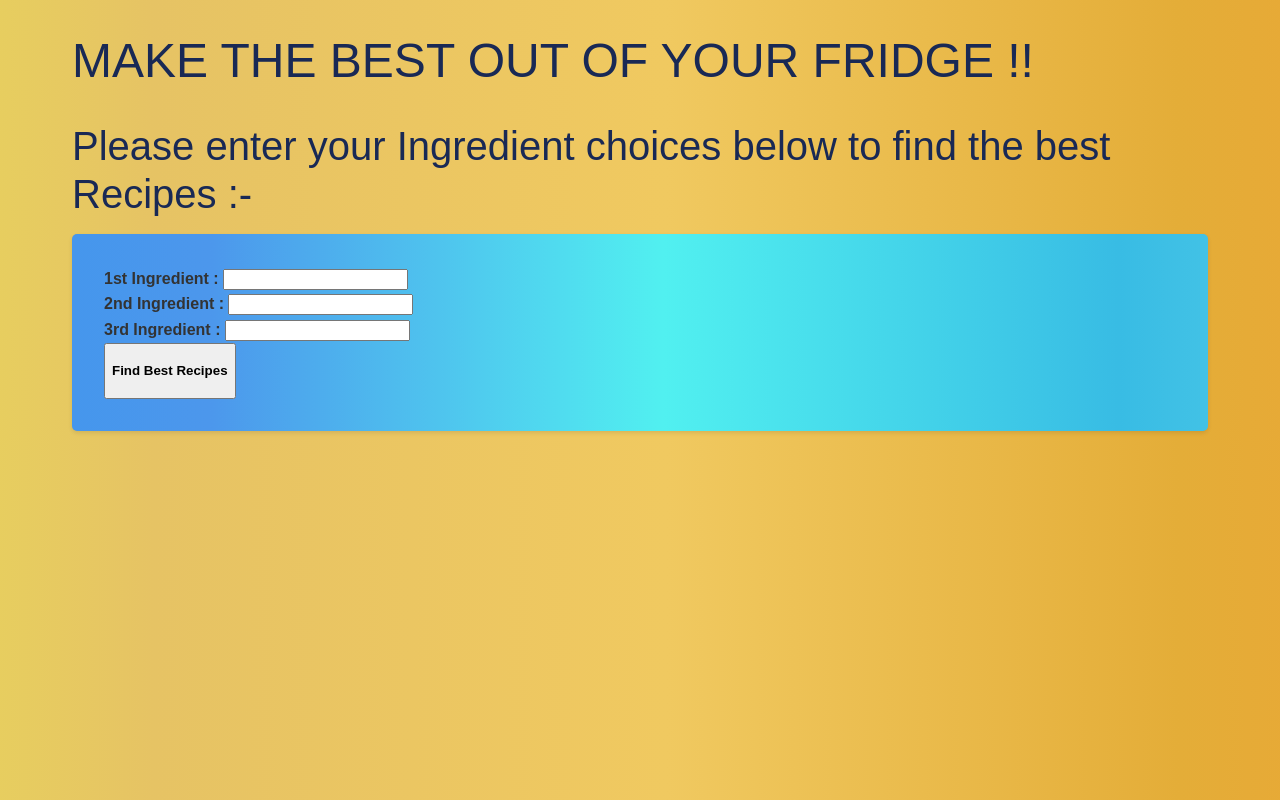
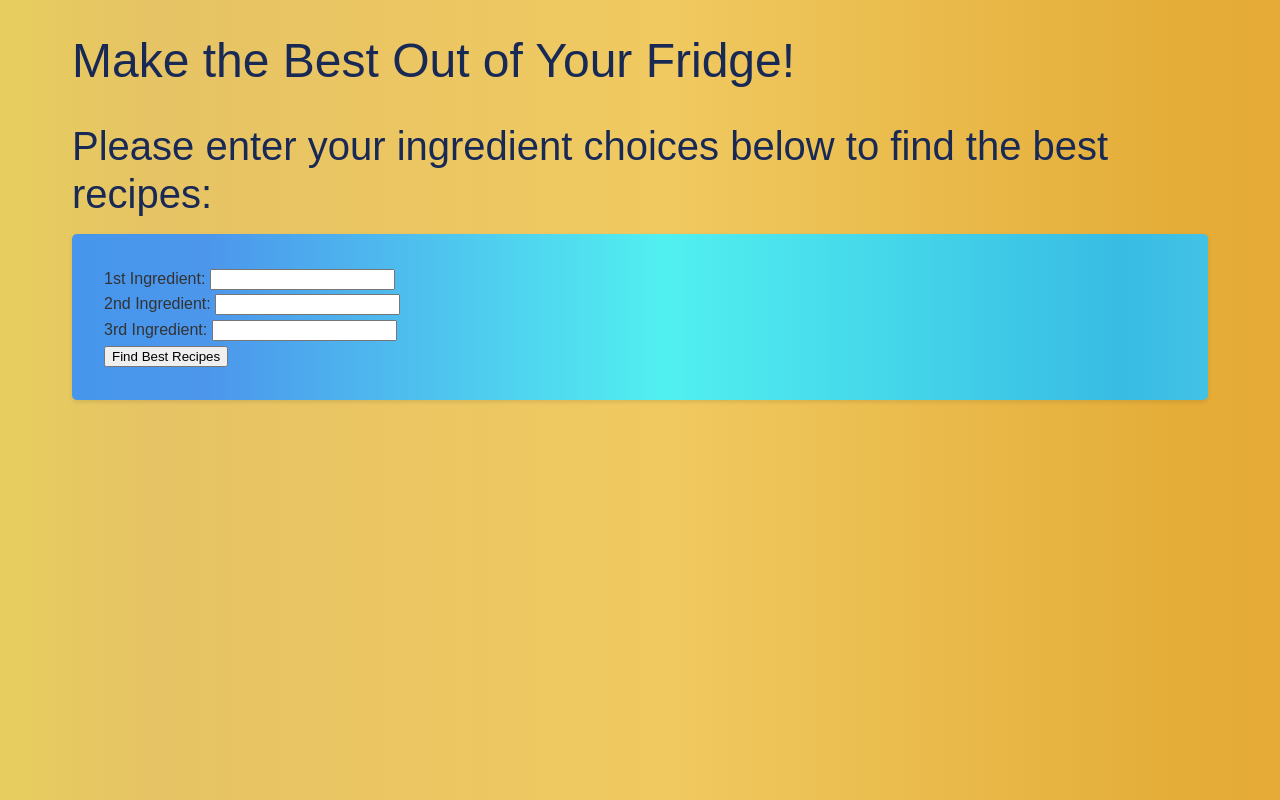
Before and after one commit to srijitmondal/Receipe-Recommander, a plain HTML site: page index.html in a window 1280 px wide. Drawn offline with Linux system fonts and the light colour scheme.

Commit message:
changed index.html

```diff
--- a/index.html
+++ b/index.html
@@ -7,19 +7,19 @@
     <link rel="stylesheet" href="styles.css">
 </head>
 <body>
-    <h1>MAKE THE BEST OUT OF YOUR FRIDGE !!<B></h1>
-    <h2>Please enter your Ingredient choices below to find the best Recipes :-</h2>
+    <h1>Make the Best Out of Your Fridge!</h1>
+    <h2>Please enter your ingredient choices below to find the best recipes:</h2>
     <form id="ingredient-form">
-        <label for="ingredient1">1st Ingredient : </label>
+        <label for="ingredient1">1st Ingredient: </label>
         <input type="text" id="ingredient1" name="ingredient1" required>
         <br>
-        <label for="ingredient2">2nd Ingredient : </label>
+        <label for="ingredient2">2nd Ingredient: </label>
         <input type="text" id="ingredient2" name="ingredient2" required>
         <br>
-        <label for="ingredient3">3rd Ingredient : </label>
+        <label for="ingredient3">3rd Ingredient: </label>
         <input type="text" id="ingredient3" name="ingredient3" required>
         <br>
-        <button type="submit"><h4><b>Find Best Recipes</b></h4></button>
+        <button type="submit">Find Best Recipes</button>
     </form>
     <div id="recipes"></div>
     <script src="app.js"></script>
```
